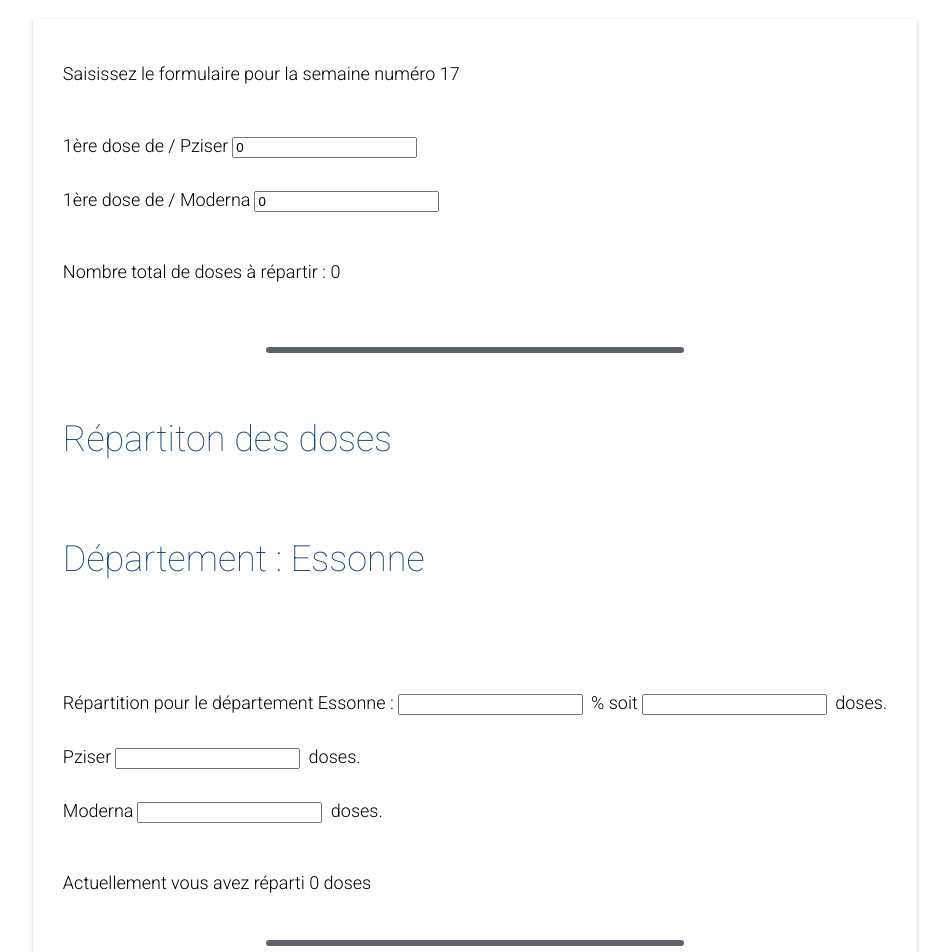
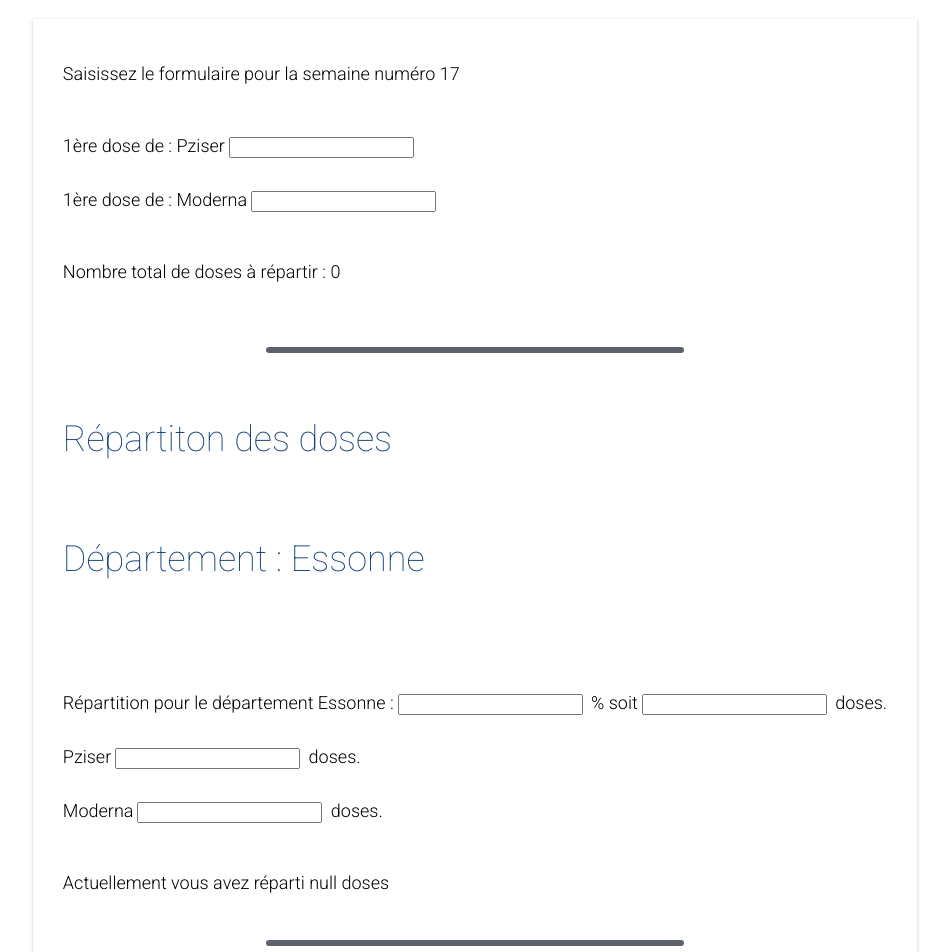
Before and after one commit to Raglink/hackathon-covid-magiciendose, a React (Create React App) app: page / in a window 1280 px wide. Shown: the part 200-1152 px from the top of the page, without its empty margins (165-1114 px from the left). Built offline with nearby package versions, Linux system fonts and the light colour scheme.

Commit message:
arsForm refacto fieldChange

```diff
--- a/src/components/VaccineDoseInput.js
+++ b/src/components/VaccineDoseInput.js
@@ -1,15 +1,16 @@
 import React from "react"
 
 
-const VaccineDoseInput = ({field, fieldChangeGlobalVaccineCount, path, index}) => {
-       return(
+const VaccineDoseInput = ({field, fieldChange, path, index}) => {
+    return(
         <div>
             <label>
-                1ère dose de / {field.vaccineName}
+                1ère dose de : {field.vaccineName}
                 <input
                     type="number"
-                    value={field.nb_dose || 0}
-                    onChange={(e)=>fieldChangeGlobalVaccineCount(path, index, e.target.value )}/>
+                    value={field.nb_dose || ""}
+                    onChange={(e)=>fieldChange("vaccinesGlobal", index, e.target.value )}
+                />
             </label>
         </div>
     )
--- a/src/components/VaccineDosePerCent.js
+++ b/src/components/VaccineDosePerCent.js
@@ -1,31 +1,29 @@
 import React from "react"
 
-const VaccineDoseInput = ({field,
-    fieldChangeDepartmentVaccineCount,
-    path,
-    index,
-    fieldChangeDepartmentVaccineCountPerVaccineName,
-    fieldChangeDepartmentVaccinePerCent,
-    }) => {
+const VaccineDoseInput = ({field, index, fieldChange }) => {
 
     const vaccineSumPerDepartment =(field)=> {
-        return field.vaccines.reduce((prev, cur)=> {return prev + cur.nombresDose},0)
+        return field.vaccines.reduce((prev, cur)=> {return prev + cur.nombresDose||""},0)
     }
 
     return(
         <div>
-               <h3>Département : {field.departementName}</h3><br/>
+            <h3>Département : {field.departementName}</h3>
+            <br/>
             <label>
                 Répartition pour le département {field.departementName}  :
                 <input
                     type="number"
                     value={field.dosePercent || ""}
-                    onChange={(e)=>fieldChangeDepartmentVaccinePerCent(path, index, (e.target.value))}
+                    onChange={(e)=>fieldChange("departementPerCent", index, (e.target.value))}
                 /> % soit
+
                 <input
                     type="number"
                     value={field.totalDose || ""}
-                    onChange={(e)=>fieldChangeDepartmentVaccineCount(path, index, e.target.value)}/> doses.
+                    onChange={(e)=>fieldChange("departementPerDose", index, e.target.value)}
+                /> doses.
+
             </label>
             <br/>
             {field.vaccines.map((vaccine, subIndex) => {
@@ -35,9 +33,11 @@ const VaccineDoseInput = ({field,
                             {vaccine.vaccineName}
                             <input
                                 type="number"
-                        value={vaccine.nombresDose}
-                        onChange={(e)=>fieldChangeDepartmentVaccineCountPerVaccineName(path, index, subIndex  , e.target.value)}/> doses.
-                    </label><br/>
+                                value={vaccine.nombresDose||""}
+                                onChange={(e)=>fieldChange("departementPerDosePerName", index, e.target.value, subIndex)}
+                            /> doses.
+                        </label>
+                        <br/>
                     </div>
                 )
             })}
--- a/src/components/VaccineDosePerCenter.js
+++ b/src/components/VaccineDosePerCenter.js
@@ -1,7 +1,7 @@
 import React from "react"
 
 
-const VaccineDosePerCenter = ({handleChange, doses ,vaccineIndex, dosesIndex, fieldIndex, vaccine}) => {
+const VaccineDosePerCenter = ({fieldChange, doses ,vaccineIndex, dosesIndex, fieldIndex, vaccine}) => {
 
        return(
         <>
@@ -9,7 +9,7 @@ const VaccineDosePerCenter = ({handleChange, doses ,vaccineIndex, dosesIndex, fi
             <input
                 type="number"
                 value={doses || ""}
-                onChange={(e)=>handleChange( fieldIndex ,vaccineIndex, dosesIndex, e.target.value)}
+                onChange={(e)=>fieldChange( fieldIndex ,vaccineIndex, dosesIndex, e.target.value)}
             />
         </label>
         <br/>
--- a/src/pages/ArsFrom/index.js
+++ b/src/pages/ArsFrom/index.js
@@ -11,13 +11,13 @@ const ArsForm = () => {
 
     const [fields, setFields] = useState(dataStructure)
     const [vaccineSumGlobal, setVaccineSumGlobal] = useState(0)
+
     const doseToPerCent =(value)=>{
         return value/vaccineSumGlobal *100
     }
+
     useEffect(()=>{
         setVaccineSumGlobal(fields.vaccines.reduce((prev, cur)=> {return prev + cur.nb_dose},0))
-
-
     },[fields])
 
     useEffect(()=>{
@@ -27,56 +27,38 @@ const ArsForm = () => {
             )
         })
         setFields(tempValue)
+    },[vaccineSumGlobal])
 
-    },[vaccineSumGlobal])
     const convertPerCentToDose = (value)=>{
         return Math.trunc(vaccineSumGlobal*value/100)
-
     }
 
-
-
-    //  TODO : Refacto this part in One function
-
-    const fieldChangeGlobalVaccineCount = (path, index, value) => {
+    const fieldChange = (path, index, value, subIndex) => {
+        console.log("fielChange")
+        value = parseFloat(value)
         const tempValue = {...fields}
-        tempValue[path][index].nb_dose= value * 1
-        console.log("tempValue : ",tempValue)
+            if(path === "vaccinesGlobal"){
+                tempValue.vaccines[index].nb_dose= value
                 tempValue.departement.map((item)=>{return(
                     item.dosePercent=doseToPerCent(item.totalDose).toFixed(2)
                     )
                 })
+            }
+            if(path === "departementPerCent"){
+                tempValue.departement[index].totalDose= convertPerCentToDose(value)
+                tempValue.departement[index].dosePercent= value
+            }
+            if(path === "departementPerDose"){
+                tempValue.departement[index].totalDose= value
+                tempValue.departement[index].dosePercent= doseToPerCent(value).toFixed(3)
+            }
+            if(path === "departementPerDosePerName"){
+                tempValue.departement[index].vaccines[subIndex].nombresDose = value
+            }
         setFields(tempValue)
-        return (console.log("changed"))
-    }
-    const fieldChangeDepartmentVaccineCount = (path, index, value) => {
-        const tempValue = {...fields}
-        tempValue[path][index].totalDose= value * 1
-        tempValue[path][index].dosePercent= doseToPerCent(value * 1)
-        console.log("tempValue : ",tempValue)
-        setFields(tempValue)
-        return (console.log("changed"))
-    }
-    const fieldChangeDepartmentVaccinePerCent = (path, index, value) => {
-        const tempValue = {...fields}
-        tempValue[path][index].totalDose= convertPerCentToDose(value * 1)
-        tempValue[path][index].dosePercent= value * 1
-        console.log("tempValue : ",tempValue)
-        setFields(tempValue)
-        return (console.log("changed"))
-    }
-
-    const fieldChangeDepartmentVaccineCountPerVaccineName= (path, index, subIndex, value) => {
-        const tempValue = {...fields}
-        console.log ("tempValue path" ,tempValue[path][index].vaccines[subIndex].nombresDose)
-        tempValue[path][index].vaccines[subIndex].nombresDose = value * 1
-        setFields(tempValue)
-        return (console.log("changed"))
     }
 
     return (
-        <>
-
         <div className="ars-form">
             <h1>ARS : Ile de France</h1>
             <div className="paper">
@@ -84,8 +66,7 @@ const ArsForm = () => {
                 {fields.vaccines.map((field, index) => {return (
                     <VaccineDoseInput
                         field={field}
-                        fieldChangeGlobalVaccineCount={fieldChangeGlobalVaccineCount}
-                        path="vaccines"
+                        fieldChange={fieldChange}
                         index={index}
                         key={index}
                     />
@@ -97,20 +78,15 @@ const ArsForm = () => {
                 {fields.departement.map((field, index) => {return(
                     <VaccineDosePerCent
                         field={field}
-                    fieldChangeDepartmentVaccineCount={fieldChangeDepartmentVaccineCount}
-                    fieldChangeDepartmentVaccineCountPerVaccineName={fieldChangeDepartmentVaccineCountPerVaccineName}
-                    fieldChangeDepartmentVaccinePerCent={fieldChangeDepartmentVaccinePerCent}
-                    path="departement"
+                        fieldChange={fieldChange}
                         index={index}
                         key={index}
                         vaccineSumGlobal={vaccineSumGlobal}
                     />
                 )})}
-
                 <button>Validation</button>
             </div>
         </div>
-        </>
     )
 }
 
```
Lines whose indentation alone changed are shown as unchanged.
